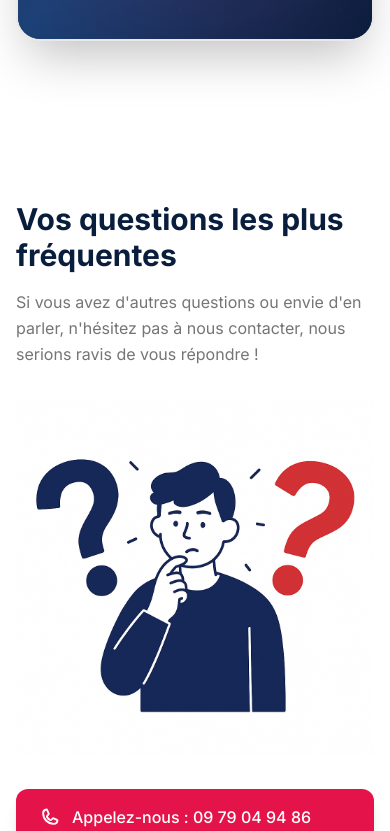
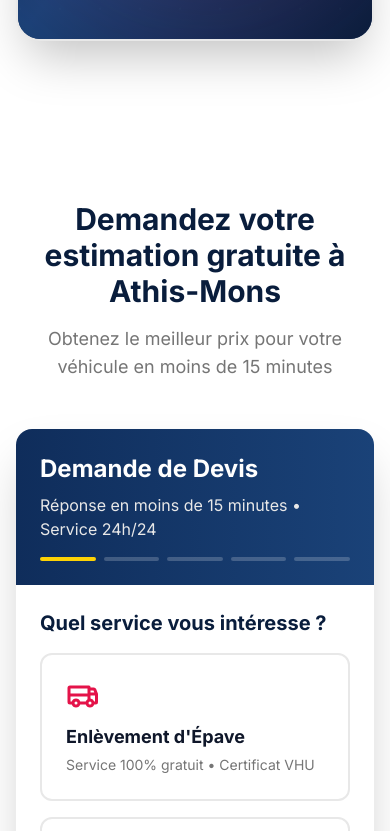
Before and after one commit to CElyousfi/lesepavistespro, a Next.js app: page /rachat-voiture/essonne-91/athis-mons in a window 390 px wide. Shown: the part 3680-4511 px from the top of the page. Built offline with nearby package versions, Linux system fonts and the light colour scheme; no server answers.

Commit message:
✅ Add conversion form to all city pages
- Added ConversionForm to épaviste city pages (144 pages)
- Added ConversionForm to rachat-voiture city pages (144 pages)
- Total: 288 city pages now have conversion forms
- Localized titles for each city
- Better conversion opportunities on all pages

```diff
--- a/app/epaviste/[department]/[city]/CityClient.tsx
+++ b/app/epaviste/[department]/[city]/CityClient.tsx
@@ -11,6 +11,7 @@ import TrustBadges from '@/components/TrustBadges';
 import ServiceCard from '@/components/ServiceCard';
 import FAQ from '@/components/FAQ';
 import CTASection from '@/components/CTASection';
+import ConversionForm from '@/components/ConversionForm';
 import Footer from '@/components/Footer';
 import FloatingWhatsApp from '@/components/FloatingWhatsApp';
 import { getBreadcrumbData, getCityFAQData, renderJSONLD } from '@/lib/structured-data';
@@ -297,6 +298,21 @@ export default function CityEpavisteClient({ citySlug }: { citySlug: string }) {
       {/* CTA Section */}
       <CTASection />
 
+      {/* Conversion Form */}
+      <section className="py-20 bg-white">
+        <div className="container mx-auto px-[5%]">
+          <div className="max-w-4xl mx-auto text-center mb-12">
+            <h2 className="text-3xl md:text-4xl font-bold text-neutral-900 mb-4">
+              Demandez votre devis gratuit à {city.name}
+            </h2>
+            <p className="text-lg text-neutral-600">
+              Remplissez le formulaire ci-dessous pour recevoir votre estimation en moins de 15 minutes
+            </p>
+          </div>
+          <ConversionForm trigger="inline" />
+        </div>
+      </section>
+
       {/* FAQ */}
       <FAQ />
 
--- a/app/rachat-voiture/[department]/[city]/CityClient.tsx
+++ b/app/rachat-voiture/[department]/[city]/CityClient.tsx
@@ -11,6 +11,7 @@ import TrustBadges from '@/components/TrustBadges';
 import ServiceCard from '@/components/ServiceCard';
 import FAQ from '@/components/FAQ';
 import CTASection from '@/components/CTASection';
+import ConversionForm from '@/components/ConversionForm';
 import Footer from '@/components/Footer';
 import FloatingWhatsApp from '@/components/FloatingWhatsApp';
 import { getBreadcrumbData, getCityFAQData, renderJSONLD } from '@/lib/structured-data';
@@ -206,6 +207,21 @@ export default function CityRachatClient({ citySlug }: { citySlug: string }) {
       {/* CTA Section */}
       <CTASection />
 
+      {/* Conversion Form */}
+      <section className="py-20 bg-white">
+        <div className="container mx-auto px-[5%]">
+          <div className="max-w-4xl mx-auto text-center mb-12">
+            <h2 className="text-3xl md:text-4xl font-bold text-neutral-900 mb-4">
+              Demandez votre estimation gratuite à {city.name}
+            </h2>
+            <p className="text-lg text-neutral-600">
+              Obtenez le meilleur prix pour votre véhicule en moins de 15 minutes
+            </p>
+          </div>
+          <ConversionForm trigger="inline" />
+        </div>
+      </section>
+
       {/* FAQ */}
       <FAQ />
 
```
